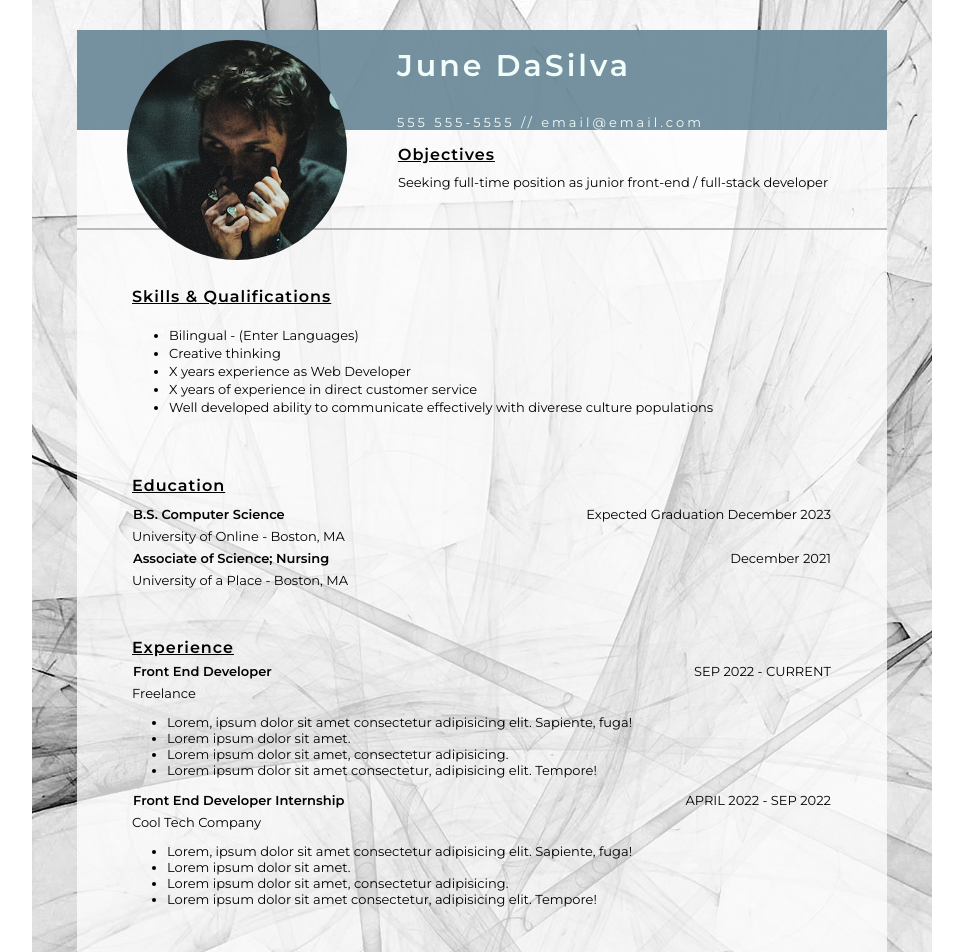
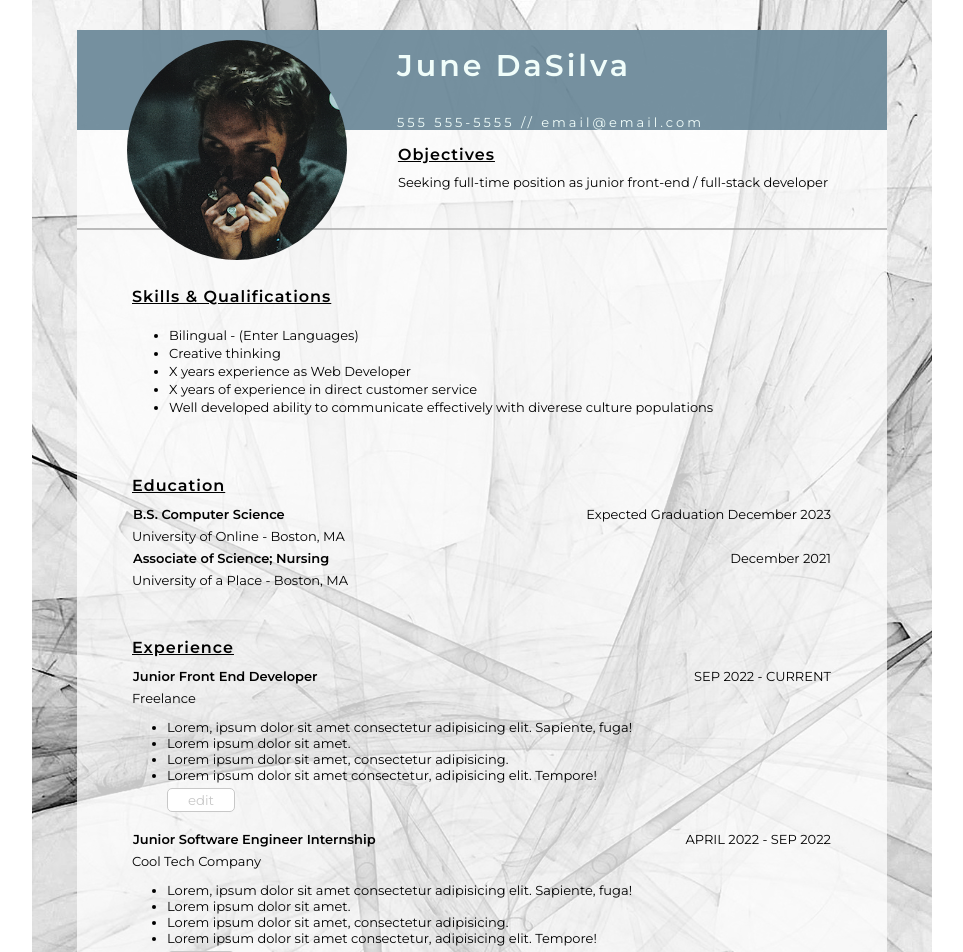
Before and after one commit to JuneDev-html/cv-application, a React (Vite) app: page / in a window 1280 px wide. Shown: the top 952 px of the page, without its empty margins (158-1121 px from the left). Built offline with nearby package versions, Linux system fonts and the light colour scheme; a web font is replaced by a local one.

Commit message:
Create job experience editor & description editor

```diff
--- a/src/components/Data.jsx
+++ b/src/components/Data.jsx
@@ -1,3 +1,4 @@
+// ----- Skills & Qualifications DATA -----
 export const defaultSkills = [
   { id: 1, skill: "Bilingual - (Enter Languages)" },
   { id: 2, skill: "Creative thinking" },
@@ -10,6 +11,7 @@ export const defaultSkills = [
   },
 ];
 
+// ----- Education DATA -----
 export const defaultEducation = [
   {
     id: 1,
@@ -26,3 +28,46 @@ export const defaultEducation = [
     schoolLocation: "Boston, MA",
   },
 ];
+
+// ------ Experience DATA ------
+
+export const defaultExperience = [
+  {
+    id: 1,
+    position: "Junior Front End Developer",
+    from: "SEP 2022",
+    to: "CURRENT",
+    company: "Freelance",
+    description: [
+      {
+        id: 1,
+        body: "Lorem, ipsum dolor sit amet consectetur adipisicing elit. Sapiente, fuga!",
+      },
+      { id: 2, body: "Lorem ipsum dolor sit amet." },
+      { id: 3, body: "Lorem ipsum dolor sit amet, consectetur adipisicing." },
+      {
+        id: 4,
+        body: "Lorem ipsum dolor sit amet consectetur, adipisicing elit. Tempore!",
+      },
+    ],
+  },
+  {
+    id: 2,
+    position: "Junior Software Engineer Internship",
+    from: "APRIL 2022",
+    to: "SEP 2022",
+    company: "Cool Tech Company",
+    description: [
+      {
+        id: 1,
+        body: "Lorem, ipsum dolor sit amet consectetur adipisicing elit. Sapiente, fuga!",
+      },
+      { id: 2, body: "Lorem ipsum dolor sit amet." },
+      { id: 3, body: "Lorem ipsum dolor sit amet, consectetur adipisicing." },
+      {
+        id: 4,
+        body: "Lorem ipsum dolor sit amet consectetur, adipisicing elit. Tempore!",
+      },
+    ],
+  },
+];
--- a/src/components/Experience.jsx
+++ b/src/components/Experience.jsx
@@ -1,47 +1,209 @@
-export const Experience = ({ data, updateValues }) => {
-  return (
-    <section className="skills--section">
-      <h4 className="section--title">Experience</h4>
-      <section className="exp--item">
+import React from "react";
+import { defaultExperience } from "./Data";
+import { Edit } from "./Edit";
+import { ExperienceForm, Description } from "./Forms";
+
+export const Experience = () => {
+  const [experience, setExperience] = React.useState(defaultExperience);
+
+  const editExp = (e, id, item) => {
+    const { name, value } = e.target;
+
+    if (name != "description") {
+      setExperience((prevExp) => {
+        return prevExp.map((exp) => {
+          return exp.id === id
+            ? {
+                ...exp,
+                [name]: value,
+              }
+            : exp;
+        });
+      });
+    } else {
+      // I hate this. so much.
+      // basically, if what were editing is the description,
+      // go through all entries and find the one that matches the id of current entry
+      // then map the objects in the description array
+      // find the description item matching the one that is being changed and
+      // update it with value of input calling the onChange function
+      setExperience((prevExp) => {
+        return prevExp.map((exp) => {
+          if (exp.id == id) {
+            let expArray = exp.description.map((duty) => {
+              return duty.id === item
+                ? {
+                    ...duty,
+                    body: value,
+                  }
+                : duty;
+            });
+            return { ...exp, description: expArray };
+          } else {
+            return exp;
+          }
+        });
+      });
+    }
+  };
+
+  // Add Experience
+  const addExp = () => {
+    setExperience((prevExp) => {
+      return [
+        ...prevExp,
+        {
+          id: prevExp.length + 1,
+          position: "",
+          from: "",
+          to: "",
+          company: "",
+          description: [],
+        },
+      ];
+    });
+  };
+
+  // Add experience entry
+  const removeExp = (e) => {
+    const { id } = e.target;
+
+    setExperience((prevExp) => {
+      const newExp = prevExp.filter((exp) => exp.id != [id]); // remove unwanted entry
+      // update id on remaining entries
+      return newExp.map((exp, id) => {
+        return { ...exp, id: id + 1 };
+      });
+    });
+  };
+
+  const [edit, setEdit] = React.useState({
+    isHovering: false,
+    isEditing: false,
+    isDescribing: false,
+    jobEntry: 1,
+  });
+
+  // changes hover state to show edit button
+  const showButton = () => {
+    setEdit((prevData) => ({
+      ...prevData,
+      isHovering: !prevData.isHovering,
+    }));
+  };
+
+  // changes editing state to show editing modal
+  // & puts isHovering into default falsy value
+  const editSection = () => {
+    setEdit((prevData) => ({
+      ...prevData,
+      isHovering: false,
+      isEditing: !prevData.isEditing,
+    }));
+  };
+
+  const editDescription = (entry) => {
+    setEdit((prevData) => ({
+      ...prevData,
+      isHovering: false,
+      isDescribing: !prevData.isDescribing,
+      jobEntry: entry,
+    }));
+  };
+
+  const addDescription = (job) => {
+    setExperience((prevExp) => {
+      return prevExp.map((exp) => {
+        return exp.id === job
+          ? {
+              ...exp,
+              description: [
+                ...exp.description,
+                { id: exp.description.length + 1, body: "" },
+              ],
+            }
+          : exp;
+      });
+    });
+  };
+
+  const removeDescription = (job, id) => {
+    setExperience((prevExp) => {
+      return prevExp.map((exp) => {
+        return exp.id === job
+          ? {
+              ...exp,
+              description: exp.description.filter((item) => item.id !== id),
+            }
+          : exp;
+      });
+    });
+  };
+  // map experience into an array to be rendered later
+  const experienceHistory = experience.map((exp) => {
+    const descriptions = exp.description.map((task, id) => (
+      <li key={id}>{task.body}</li>
+    ));
+    return (
+      <section key={exp.id} className="exp--item">
         <div className="position">
-          <p className="position--title">Front End Developer</p>
-          <p className="position--date">SEP 2022 - CURRENT</p>
+          <p className="position--title">{exp.position}</p>
+          <p className="position--date">
+            {exp.from} - {exp.to}
+          </p>
         </div>
-        <p className="position--location">Freelance</p>
+        <p className="position--location">{exp.company}</p>
+
         <ul className="exp--list">
-          <li className="exp--list--item">
-            Lorem, ipsum dolor sit amet consectetur adipisicing elit. Sapiente,
-            fuga!
-          </li>
-          <li className="exp--list--item"> Lorem ipsum dolor sit amet.</li>
-          <li className="exp--list--item">
-            Lorem ipsum dolor sit amet, consectetur adipisicing.
-          </li>
-          <li className="exp--list--item">
-            Lorem ipsum dolor sit amet consectetur, adipisicing elit. Tempore!
-          </li>
+          {descriptions}
+          <button
+            name={exp.id}
+            className="edit--add"
+            onClick={() => editDescription(exp.id)}
+          >
+            edit
+          </button>
         </ul>
       </section>
-      <section className="exp--item">
-        <div className="position">
-          <p className="position--title">Front End Developer Internship</p>
-          <p className="position--date">APRIL 2022 - SEP 2022</p>
+    );
+  });
+  return (
+    <section
+      name="isHovering"
+      className="skills--section"
+      onMouseEnter={showButton}
+      onMouseLeave={showButton}
+    >
+      {edit.isEditing && (
+        <div className="modal--container">
+          <div id="headerModal" className="modal">
+            <ExperienceForm
+              experience={experience}
+              finishEdit={editSection}
+              editExperience={editExp}
+              addExperience={addExp}
+              removeExperience={removeExp}
+            />
+          </div>
+          <div id="overlay"></div>
         </div>
-        <p className="position--location">Cool Tech Company</p>
-        <ul className="exp--list">
-          <li className="exp--list--item">
-            Lorem, ipsum dolor sit amet consectetur adipisicing elit. Sapiente,
-            fuga!
-          </li>
-          <li className="exp--list--item"> Lorem ipsum dolor sit amet.</li>
-          <li className="exp--list--item">
-            Lorem ipsum dolor sit amet, consectetur adipisicing.
-          </li>
-          <li className="exp--list--item">
-            Lorem ipsum dolor sit amet consectetur, adipisicing elit. Tempore!
-          </li>
-        </ul>
-      </section>
+      )}
+      {edit.isDescribing && (
+        <div className="modal--container">
+          <div id="headerModal" className="modal">
+            <Description
+              job={experience[edit.jobEntry - 1]}
+              editDescription={editExp}
+              addDescription={addDescription}
+              removeDescription={removeDescription}
+              finishEdit={editDescription}
+            />
+          </div>
+          <div id="overlay"></div>
+        </div>
+      )}
+      <Edit title="Experience" edit={edit} editSection={editSection} />
+      {experienceHistory}
       <div className="spacer"></div>
     </section>
   );
--- a/src/components/Forms.jsx
+++ b/src/components/Forms.jsx
@@ -1,3 +1,5 @@
+import React from "react";
+
 export const HeadForm = ({ data, updateValues, finishEdit }) => {
   return (
     <section className="form--section">
@@ -155,7 +157,7 @@ export const EducationForm = ({
         />
         <button
           id={item.id}
-          className="remove--education"
+          className="remove--field"
           onClick={removeEducation}
         >
           -
@@ -176,3 +178,118 @@ export const EducationForm = ({
     </section>
   );
 };
+
+// ------ Experience ------
+
+export const ExperienceForm = ({
+  experience,
+  editExperience,
+  finishEdit,
+  addExperience,
+  removeExperience,
+}) => {
+  const experienceHistory = experience.map((exp) => {
+    return (
+      <fieldset key={exp.id} className="education--wrap">
+        <input
+          type="text"
+          id={exp.id}
+          name="position"
+          placeholder="Position"
+          className="input--field"
+          value={exp.position}
+          onChange={(e) => editExperience(e, exp.id)}
+        />
+        <input
+          type="text"
+          id={exp.id}
+          name="from"
+          placeholder="From (Month YYYY)"
+          className="input--field"
+          value={exp.from}
+          onChange={(e) => editExperience(e, exp.id)}
+        />
+        <input
+          type="text"
+          id={exp.id}
+          name="to"
+          placeholder="To (Month YYYY)"
+          className="input--field"
+          value={exp.to}
+          onChange={(e) => editExperience(e, exp.id)}
+        />
+        <input
+          type="text"
+          id={exp.id}
+          name="company"
+          placeholder="Company"
+          className="input--field"
+          value={exp.company}
+          onChange={(e) => editExperience(e, exp.id)}
+        />
+
+        <button
+          id={exp.id}
+          className="remove--field"
+          onClick={removeExperience}
+        >
+          -
+        </button>
+      </fieldset>
+    );
+  });
+  return (
+    <section className="form--section">
+      <h4 className="form--title">Experience</h4>
+      <div className="edit--wrap">{experienceHistory}</div>
+      <button className="edit--add" onClick={addExperience}>
+        +
+      </button>
+      <button className="edit--save" onClick={finishEdit}>
+        Save
+      </button>
+    </section>
+  );
+};
+
+export const Description = ({
+  job,
+  editDescription,
+  addDescription,
+  removeDescription,
+  finishEdit,
+}) => {
+  const description = job.description.map((item, id) => {
+    return (
+      <div key={id} className="input--wrap">
+        <button
+          className="remove--btn"
+          onClick={() => removeDescription(job.id, item.id)}
+        >
+          -
+        </button>
+        <input
+          type="text"
+          name="description"
+          placeholder="Enter skill"
+          className="input--field"
+          value={item.body}
+          onChange={(e) => editDescription(e, job.id, id + 1)}
+        />
+      </div>
+    );
+  });
+
+  return (
+    <section className="form--section">
+      <h4 className="form--title">Job duties</h4>
+      {description}
+      <button className="edit--add" onClick={() => addDescription(job.id)}>
+        +
+      </button>
+      <button className="edit--save" onClick={finishEdit}>
+        Save
+      </button>
+    </section>
+  );
+};
--- a/src/styles/form.css
+++ b/src/styles/form.css
@@ -56,7 +56,8 @@
 }
 
 .edit--add,
-.remove--education {
+.remove--field,
+.add--description {
   background-color: white;
   color: #c8c8c8;
   border: 1px solid #c8c8c8;
@@ -84,9 +85,15 @@
   transform: scale(1.2);
 }
 
-.remove--education:hover {
+.remove--field:hover {
   color: red;
   border: 1px solid red;
+  cursor: pointer;
+}
+
+.add--description:hover {
+  color: rgb(0, 221, 255);
+  border: 1px solid rgb(0, 221, 255);
   cursor: pointer;
 }
 /* ---- Modal ---- */
--- a/src/styles/header.css
+++ b/src/styles/header.css
@@ -82,7 +82,8 @@ header {
 .edit--btn,
 .edit--save,
 .edit--add,
-.remove--education {
+.remove--field,
+.add--description {
   padding: 3px 20px;
   background-color: #000;
   color: #f1f1f1;
@@ -91,6 +92,9 @@ header {
   transition: 0.2s;
 }
 
+.description {
+  margin-top: 10px;
+}
 .edit--btn:hover,
 .edit--save:hover {
   background-color: transparent;
```
Also changed, not shown: src/components/Education.jsx (+5 -2 lines).
